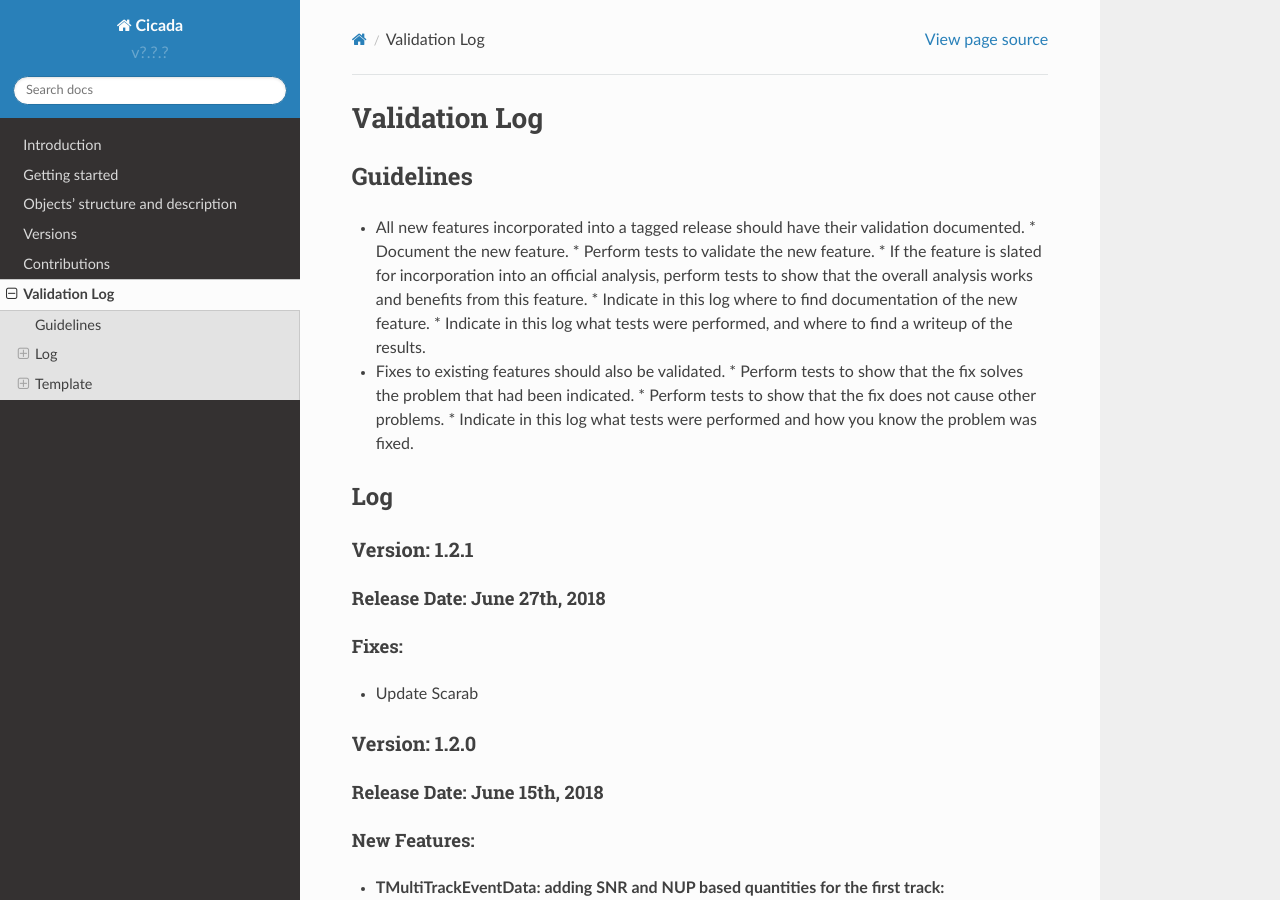
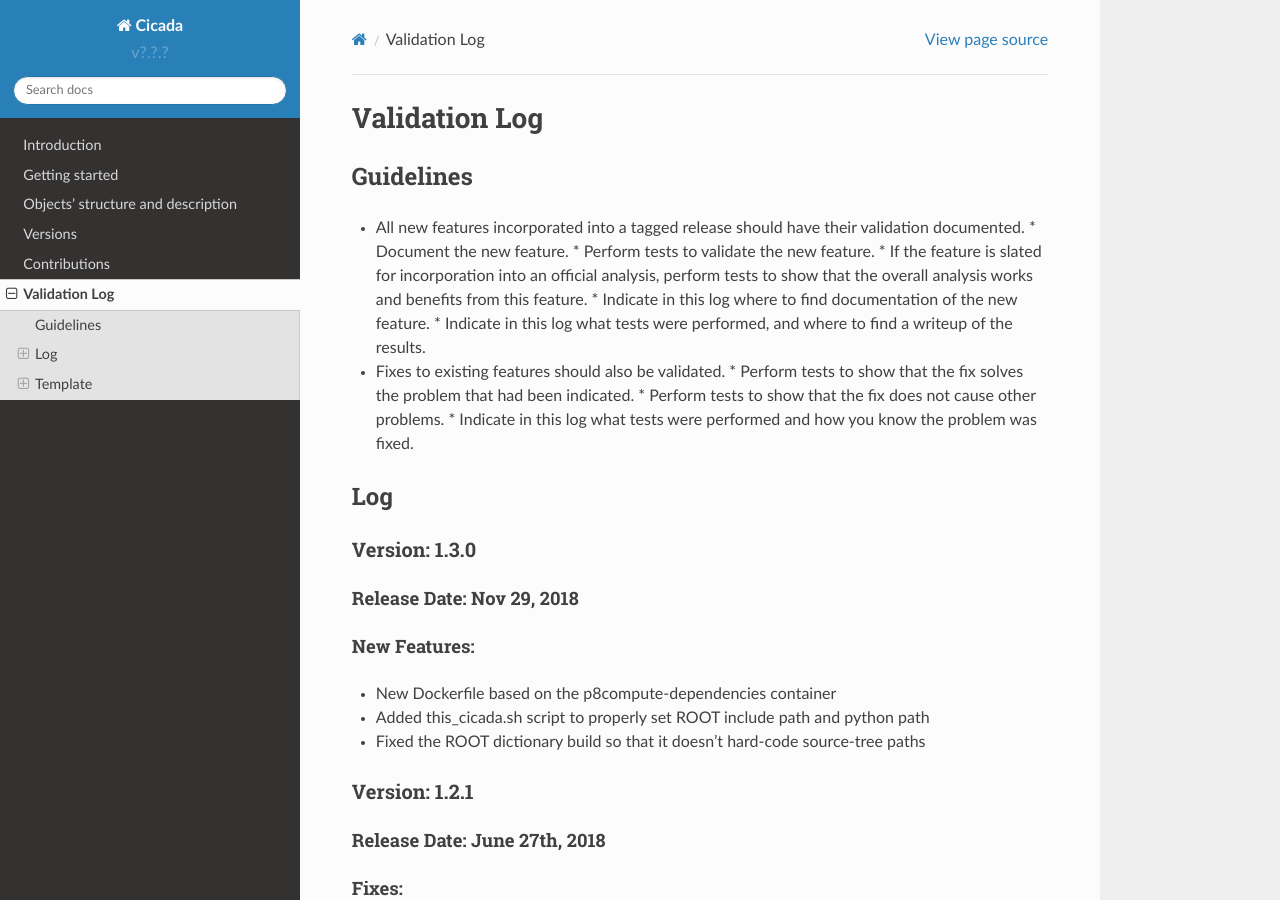
Before and after one commit to project8/cicada, a Sphinx documentation site: the page built from Documentation/ValidationLog.rst, in a window 1280 px wide and 900 px high. Built offline with Sphinx 7.4.7 and the Read the Docs theme 2.0.0, drawn with Linux system fonts in a browser that asks for light colours.

Commit message:
Updated the validation log

```diff
--- a/Documentation/ValidationLog.rst
+++ b/Documentation/ValidationLog.rst
@@ -18,11 +18,24 @@
 Log
 ---
 
+Version: 1.3.0
+~~~~~~~~~~~~~~
+
+Release Date: Nov 29, 2018
+'''''''''''''''''''''''''''''
+New Features:
+'''''''''''''
+
+* New Dockerfile based on the p8compute-dependencies container
+* Added this_cicada.sh script to properly set ROOT include path and python path
+* Fixed the ROOT dictionary build so that it doesn't hard-code source-tree paths
+
+
 Version: 1.2.1
 ~~~~~~~~~~~~~~
 
 Release Date: June 27th, 2018
-''''''''''''''''''''''''''''
+'''''''''''''''''''''''''''''
 Fixes:
 '''''''''
 
@@ -32,9 +45,9 @@
 ~~~~~~~~~~~~~~
 
 Release Date: June 15th, 2018
-''''''''''''''''''''''''''''
+'''''''''''''''''''''''''''''
 New Features:
-'''''''''
+''''''''''''''
 
 * TMultiTrackEventData: adding SNR and NUP based quantities for the first track:
     * FirstTrackNTrackBins
```
